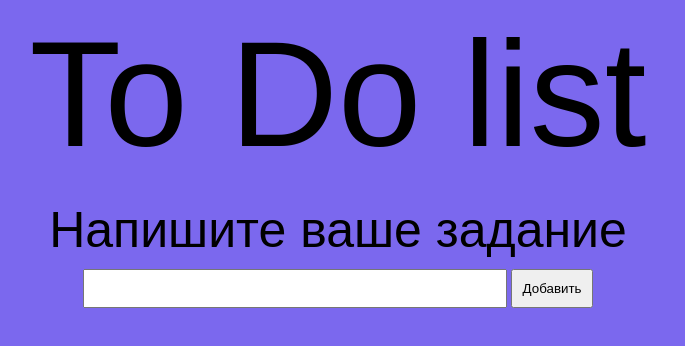
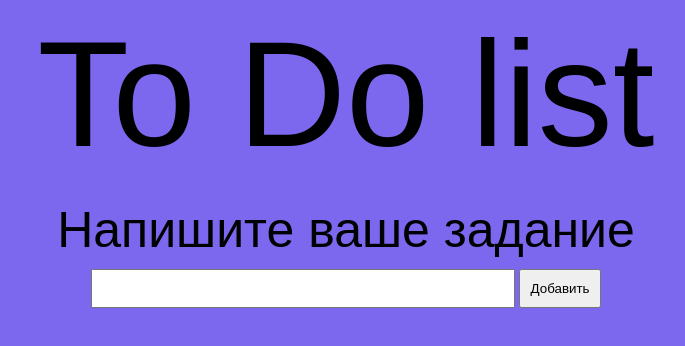
Before and after one commit to Meggist/meggist.github.io, a plain HTML site: page projects/toDoList/index.html in a window 1280 px wide. Shown: the whole page, without its empty margins (302-987 px from the left). Drawn offline with Linux system fonts and the light colour scheme; a web font is replaced by a local one.

Commit message:
Update index.html

```diff
--- a/projects/toDoList/index.html
+++ b/projects/toDoList/index.html
@@ -37,17 +37,16 @@
     margin-top: 20px;
 }
 
-.main{
+
+
+body{
     align-items: center;
     display: flex;
     flex-direction: column;
-}
-
-body{
+    width: 100%;
     background: mediumslateblue;
 }
     </style>
-<div class="main">
 <div class="title" id="wrap">To Do list</div>
     <div class="formTitle">Напишите ваше задание</div>
    <div>
@@ -58,7 +57,6 @@ body{
     <ol id = "demo">
 
     </ol>
-</div>
 
 <script>
     let id = 0;
```
